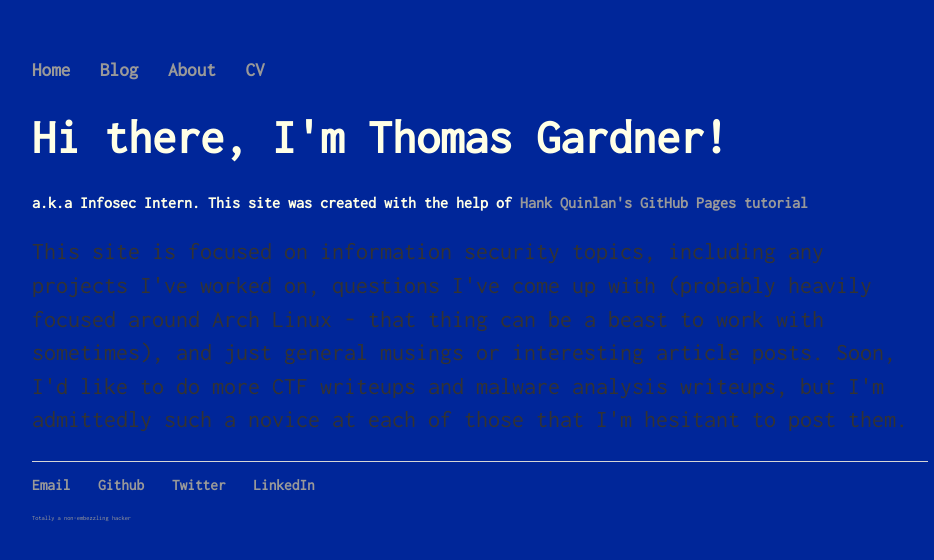
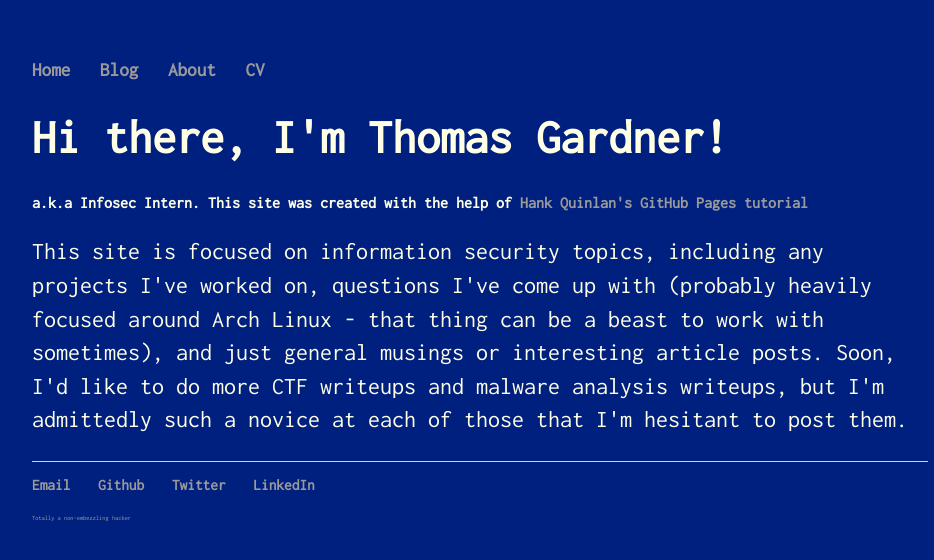
Before and after one commit to infosec-intern/infosec-intern.github.io, a Jekyll site: the page built from index.html, in a window 1280 px wide. Shown: the top 560 px of the page, without its empty margins (160-1094 px from the left). Built offline with Jekyll 4.4.1, drawn with Linux system fonts in a browser that asks for light colours.

Commit message:
modified bg color and fixed dark <p> font

```diff
--- a/css/main.css
+++ b/css/main.css
@@ -2,7 +2,7 @@ body {
     margin: 60px auto;
     width: 70%;
     font-family: 'Inconsolata', monospace;
-    background-color: #002699;
+    background-color: #002080;
     color: #ffffe6;
 }
 nav ul, footer ul {
@@ -31,7 +31,6 @@ h1 {
 p {
     font-size: 1.5em;
     line-height: 1.4em;
-    color: #333;
 }
 footer {
     border-top: 1px solid #d5d5d5;
```
